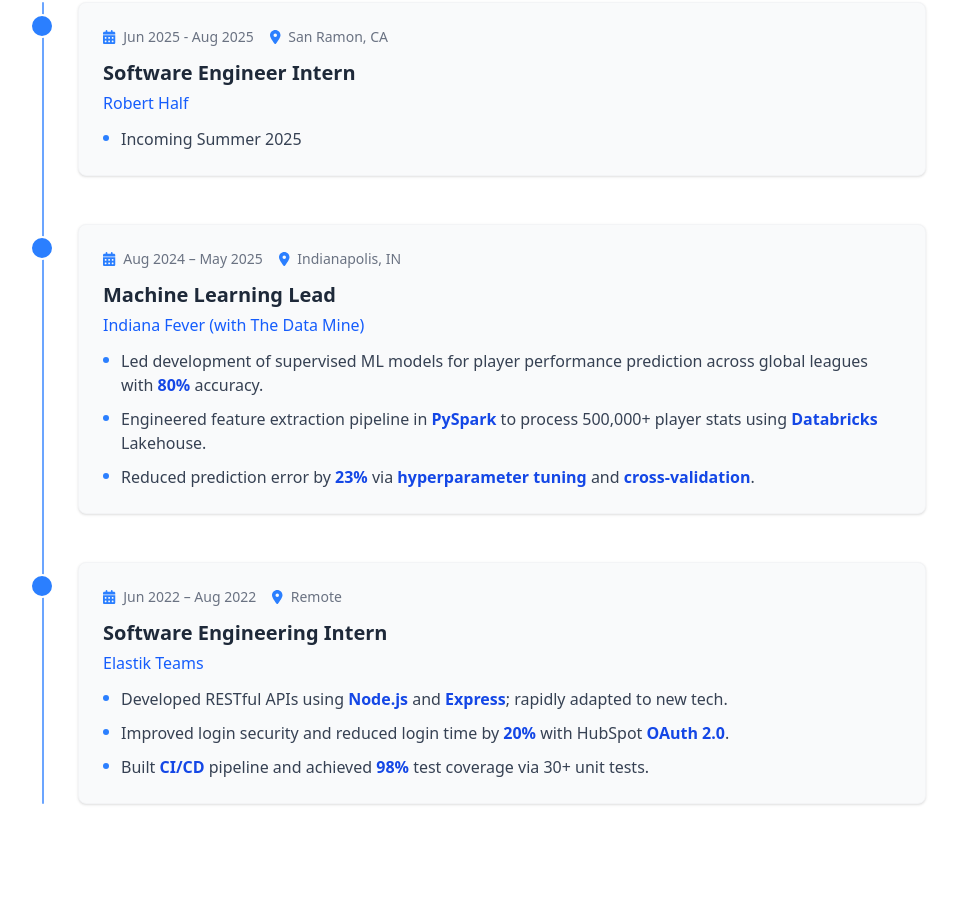
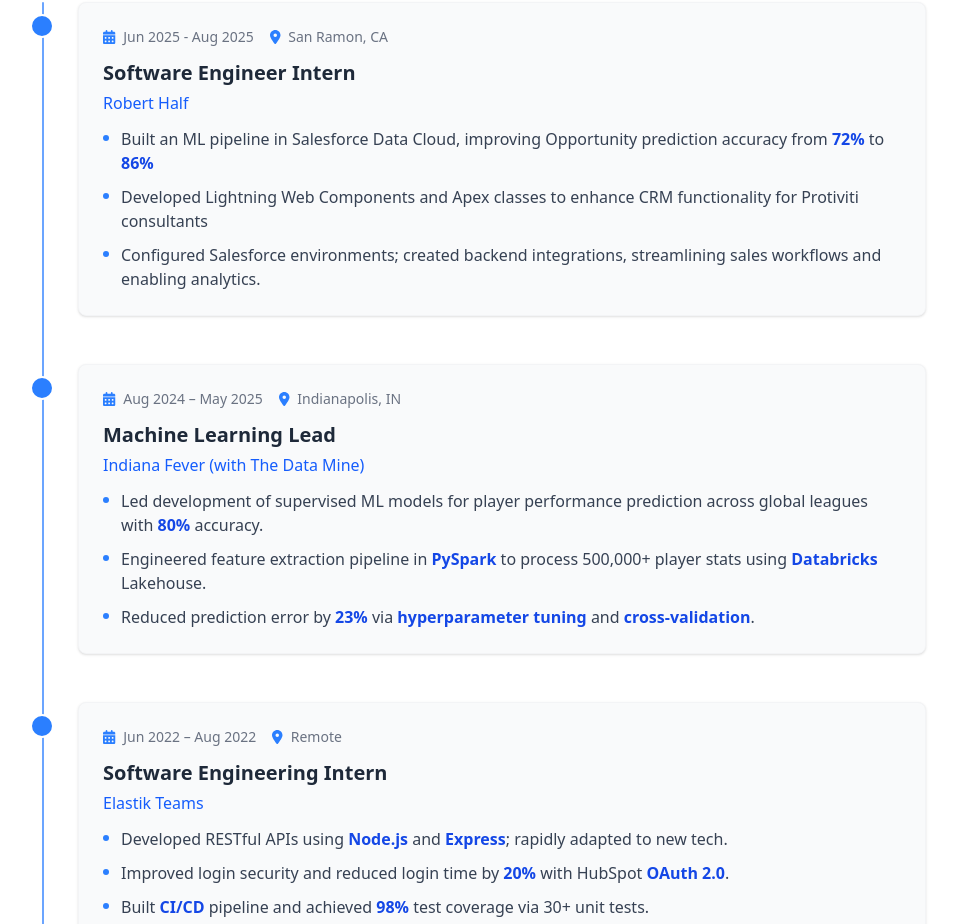
Before and after one commit to TheSj78/website, a React (Vite) app: page / in a window 1280 px wide. Shown: the part 2640-3564 px from the top of the page, without its empty margins (162-1119 px from the left). Built offline with nearby package versions, Linux system fonts and the light colour scheme.

Commit message:
changed experience

```diff
--- a/src/sections/Experience.jsx
+++ b/src/sections/Experience.jsx
@@ -1,6 +1,5 @@
 import { FontAwesomeIcon } from '@fortawesome/react-fontawesome';
 import {
-  faBriefcase,
   faCalendarAlt,
   faMapMarkerAlt
 } from '@fortawesome/free-solid-svg-icons';
@@ -13,7 +12,9 @@
         date: 'Jun 2025 - Aug 2025',
         location: 'San Ramon, CA',
         points: [
-            'Incoming Summer 2025'
+            'Built an ML pipeline in Salesforce Data Cloud, improving Opportunity prediction accuracy from 72% to 86%',
+            'Developed Lightning Web Components and Apex classes to enhance CRM functionality for Protiviti consultants',
+            'Configured Salesforce environments; created backend integrations, streamlining sales workflows and enabling analytics.'
         ],
     },
   {
@@ -89,7 +90,7 @@
                     {exp.points.map((point, i) => {
                       // Find numbers with % and technical terms to highlight
                       const highlightedPoint = point.replace(
-                        /(\d+%|80% accuracy|PySpark|Databricks|23%|hyperparameter tuning|cross-validation|Node\.js|Express|OAuth 2\.0|CI\/CD|98% test coverage)/g,
+                        /(\d+%|80% accuracy|PySpark|Databricks|23%|hyperparameter tuning|cross-validation|Node\.js|Express|OAuth 2\.0|CI\/CD|98% test coverage|72% to 86%)/g,
                         '<span class="font-semibold text-blue-700 dark:text-blue-300">$1</span>'
                       );
 
```
